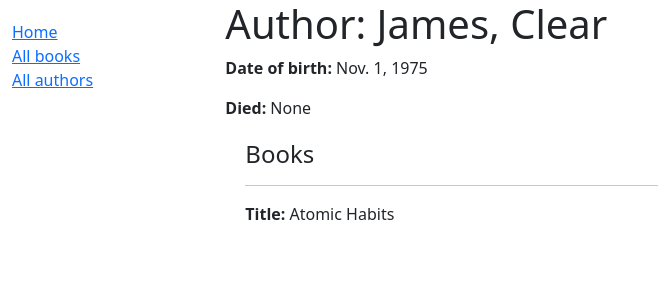
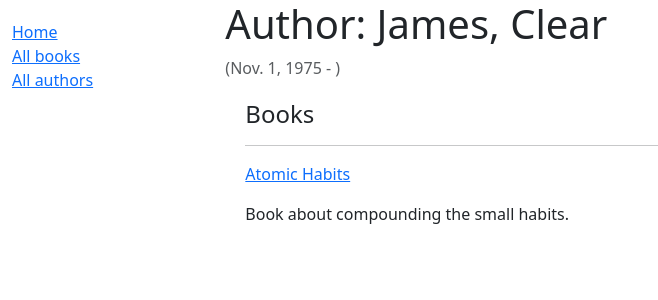
Before and after one commit to amitmodi06/Django-Library-WebApp, a Django app: page /catalog/author/3 in a window 1280 px wide. Shown: the top 300 px of the page, without its empty margins (0-658 px from the left). Run offline with Django 4.2, Linux system fonts and the light colour scheme; data comes from the database, SQL or seed files in the repository; both versions use the stored data as it was after the commit.

Commit message:
Added link to the books and added book's descriptin in the author detail page. Also changed the format of showing DOB and DOD in the author detail page.

```diff
--- a/catalog/templates/catalog/author_detail.html
+++ b/catalog/templates/catalog/author_detail.html
@@ -3,15 +3,15 @@
 {% block content %}
   <h1>Author: {{ author }}</h1>
 
-  <p><strong>Date of birth:</strong> {{ author.date_of_birth }}</p>
-  <p><strong>Died:</strong> {{ author.data_of_death }}</p>
+  <p class="text-muted">({{ author.date_of_birth }} - {% if  author.data_of_death %}{{ author.data_of_death }}{% endif %})</p>
 
   <div style="margin-left:20px;margin-top:20px">
     <h4>Books</h4>
 
     {% for book in author.book_set.all %}
       <hr />
-      <p><strong>Title:</strong> {{ book.title }}</p>
+      <p><a href="{{ book.get_absolute_url }}">{{ book.title }}</a></p>
+      <p>{{ book.summary }}</p>
     {% endfor %}
   </div>
 {% endblock %}
--- a/catalog/templates/catalog/book_detail.html
+++ b/catalog/templates/catalog/book_detail.html
@@ -4,7 +4,6 @@
   <h1>Title: {{ book.title }}</h1>
 
   <p><strong>Author:</strong> <a href="{{ book.author.get_absolute_url }}">{{ book.author }}</a></p>
-  <!-- author detail link not yet defined -->
   <p><strong>Summary:</strong> {{ book.summary }}</p>
   <p><strong>ISBN:</strong> {{ book.isbn }}</p>
   <p><strong>Language:</strong> {{ book.language }}</p>
```
Also changed, not shown: db.sqlite3.
